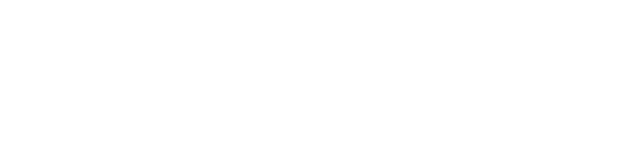
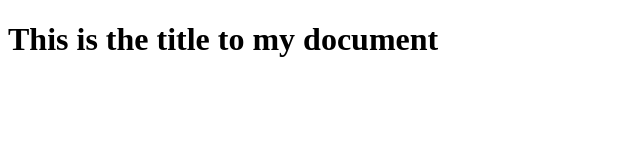
Before and after one commit to SuZediuX/Web-Dev-Rev-2022, a plain HTML site: page index.html in a window 1280 px wide. Shown: the whole page, without its empty margins (0-640 px from the left). Drawn offline with Linux system fonts and the light colour scheme.

Commit message:
Add h1 tag

```diff
--- a/index.html
+++ b/index.html
@@ -3,5 +3,5 @@
 
 </head>
 <body>
-
+    <h1>This is the title to my document</h1>
 </body>
```
